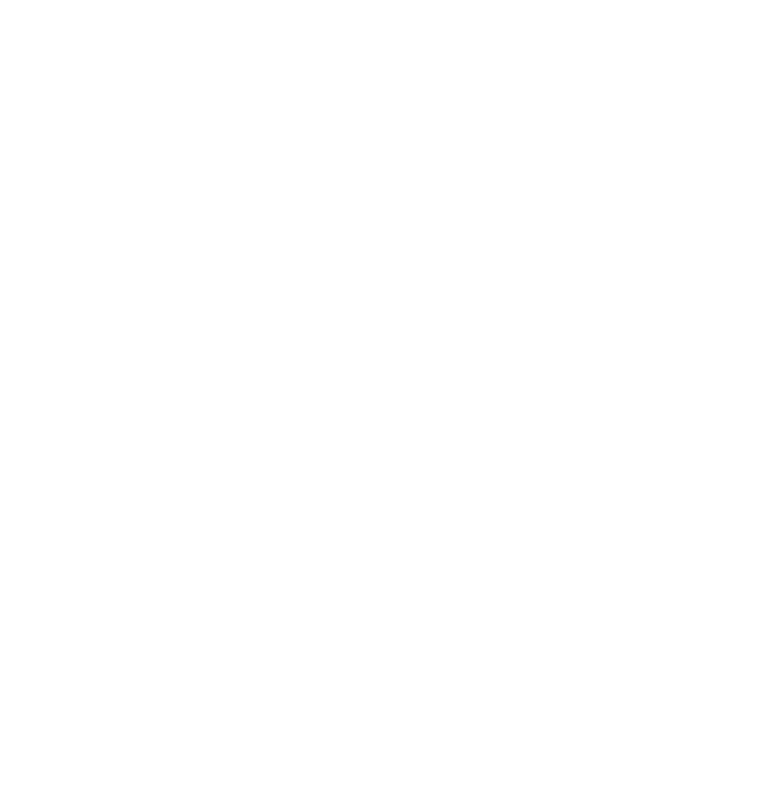
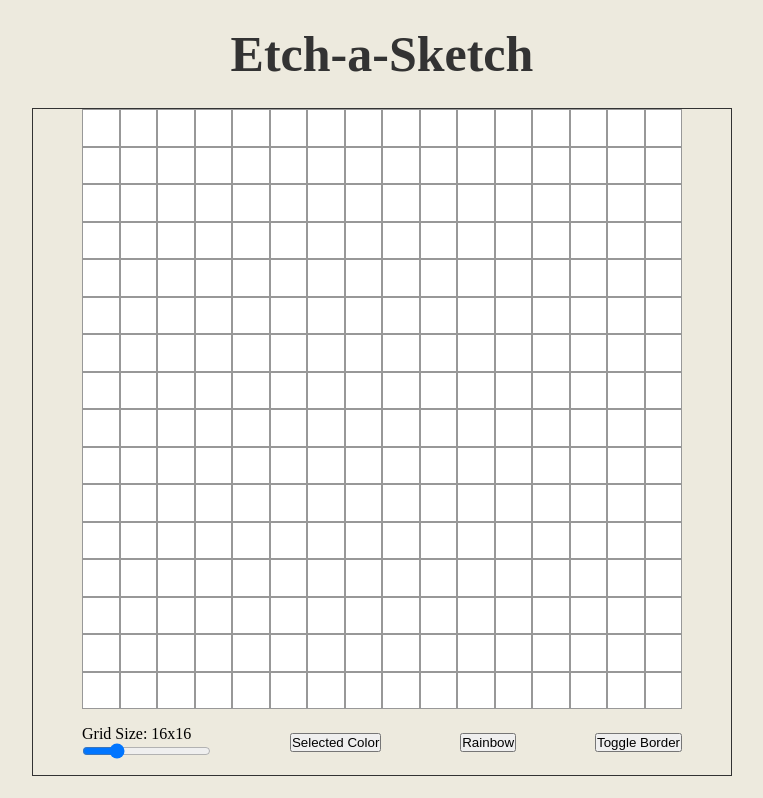
Before and after one commit to Ewest80/Etch-a-Sketch, a plain HTML site: page index.html in a window 1280 px wide. Shown: the whole page, without its empty margins (258-1021 px from the left). Drawn offline with Linux system fonts and the light colour scheme.

Commit message:
Create grid, begin work on Settings

```diff
--- a/css/style.css
+++ b/css/style.css
@@ -0,0 +1,64 @@
+:root {
+  --primary-dark: #333;
+  --primary-light: #EDEADE;
+}
+
+*, ::before, ::after {
+  padding: 0;
+  margin: 0;
+  box-sizing: border-box;
+}
+
+body {
+  background-color: var(--primary-light);
+}
+
+.header {
+  width: 100%;
+  margin: 25px auto;
+}
+
+.header .title {
+  text-align: center;
+  color: var(--primary-dark);
+  font-size: 50px;
+}
+
+.main {
+  display: flex;
+  flex-direction: column;
+  justify-content: center;
+  align-items: center;
+  max-width: 700px;
+  margin: 0 auto;
+  border: 1px solid var(--primary-dark);
+}
+
+.main .grid-container {
+  background-color: #fff;
+  width: 600px;
+  height: 600px;
+  display: grid;
+  grid-template-columns: repeat(16, 1fr);
+  grid-template-rows: repeat(16, 1fr);
+}
+
+.grid-item {
+  background-color: #fff;
+  border: 1px solid rgba(51, 51, 51, 0.5);
+}
+
+.settings {
+  width: 600px;
+  display: flex;
+  align-items: center;
+  justify-content: space-between;
+  margin: 1rem 0;
+}
+
+.settings .grid-size-selector {
+  display: flex;
+  flex-direction: column;
+  justify-content: center;
+  align-items: flex-start;
+}
--- a/index.html
+++ b/index.html
@@ -9,6 +9,32 @@
   <title>Etch-a-Sketch</title>
 </head>
 <body>
+  <header class="header">
+    <h1 class="title">Etch-a-Sketch</h1>
+  </header>
 
+  <section class="main">
+    <!-- Grid display -->
+    <div id="grid" class="grid-container">
+
+    </div>
+
+    <!-- Setting for changing size, color and clearing -->
+    <div class="settings">
+      <div class="grid-size-selector">
+        <label id="gridSizeText" for="grid-size">Grid Size: 16x16</label>
+        <input type="range" id="gridSize" name="grid-size" min="1" max="64" value="16">
+      </div>
+      <button id="selectColorBtn">Selected Color</button>
+      <button id="rainbowBtn">Rainbow</button>
+      <button id="borderBtn">Toggle Border</button>
+
+    </div>
+
+  </section>
+
+  <footer class="footer">
+
+  </footer>
 </body>
 </html>
--- a/js/script.js
+++ b/js/script.js
@@ -0,0 +1,38 @@
+const gridContainer = document.getElementById('grid');
+const gridSizeText = document.getElementById('gridSizeText');
+const gridSizeInput = document.getElementById('gridSize');
+
+let rowNum = 16;
+let colNum = 16;
+
+CreateGrid(colNum, rowNum);
+
+function CreateGrid(row, column) {
+  gridContainer.innerHTML = '';
+  gridContainer.style.gridTemplateColumns = `repeat(${column}, 1fr)`;
+  gridContainer.style.gridTemplateRows = `repeat(${row}, 1fr)`;
+
+  for (let i = 0; i < column; i++) {
+    for (let j = 0; j < row; j++) {
+      const gridCell = document.createElement('div');
+      gridCell.classList.add('grid-item');
+      gridContainer.appendChild(gridCell)
+    }
+  }
+}
+
+// Update label while adjusting the slider
+gridSizeInput.addEventListener('mousedown', () => {
+  gridSizeInput.addEventListener('mousemove', updateLabelText);
+});
+
+// remove event listener for moving the slider and update grid
+gridSizeInput.addEventListener('mouseup', () => {
+  gridSizeInput.removeEventListener('mousemove', updateLabelText);
+  colNum = rowNum = gridSizeInput.value;
+  CreateGrid(colNum, rowNum);
+});
+
+function updateLabelText() {
+  gridSizeText.innerText = `Grid Size: ${gridSizeInput.value} x ${gridSizeInput.value}`;
+}
```
